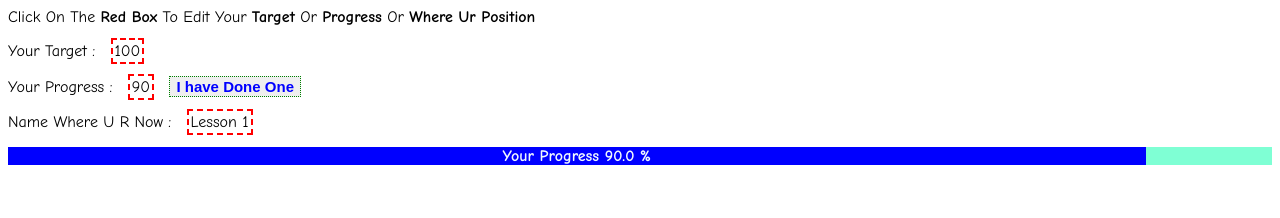
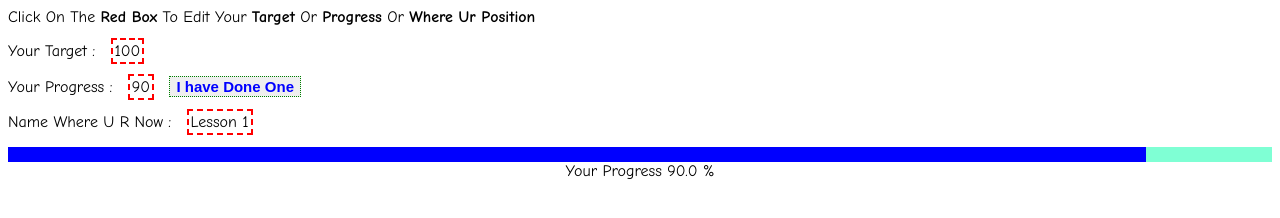
Before and after one commit to yfeldolven/Progress-Bar, a plain HTML site: page index.html in a window 1280 px wide. Drawn offline with Linux system fonts and the light colour scheme.

Commit message:
better progress bar

```diff
--- a/app.css
+++ b/app.css
@@ -44,6 +44,11 @@ body{
       background-color: blue;
       color: aliceblue;
       text-align: center;
-      display : inherit
+      display : inherit ;
+      height: 15px;
 
   }
+
+  #yourProgress{
+      text-align: center;
+  }
--- a/app.js
+++ b/app.js
@@ -112,8 +112,8 @@ control = {
       let progressPercent = model.progress.progress / model.progress.target * 100 ;
 
       view.color.style.width = progressPercent + '%' ;
-      view.color.textContent = `Your progress ${progressPercent.toFixed(1) } %`;
       model.setLstorage(update);
+      view.yourProgress.textContent = `your progress ${progressPercent.toFixed(1) } %`;
     },
 
 
@@ -146,7 +146,8 @@ view = {
   box : document.querySelector('.box'),
   close : document.querySelector('.box button'),
   color : document.querySelector('#color'),
-  where : document.querySelector('#where')
+  where : document.querySelector('#where'),
+  yourProgress : document.querySelector('#yourProgress')
 };
 
 
--- a/index.html
+++ b/index.html
@@ -11,9 +11,13 @@
             <button>I have Done One</button>
         </p>
       <p> Name where u r now : <span id="where"></span></p>
+
         <div id="targetColor">
-          <span id="color">Your progress</span>
+            <span id="color"></span>
       </div>
+
+      <div id="yourProgress">your progress 0%</div>
+
         <div class="box">
             <div>
                 <input type="text">
```
